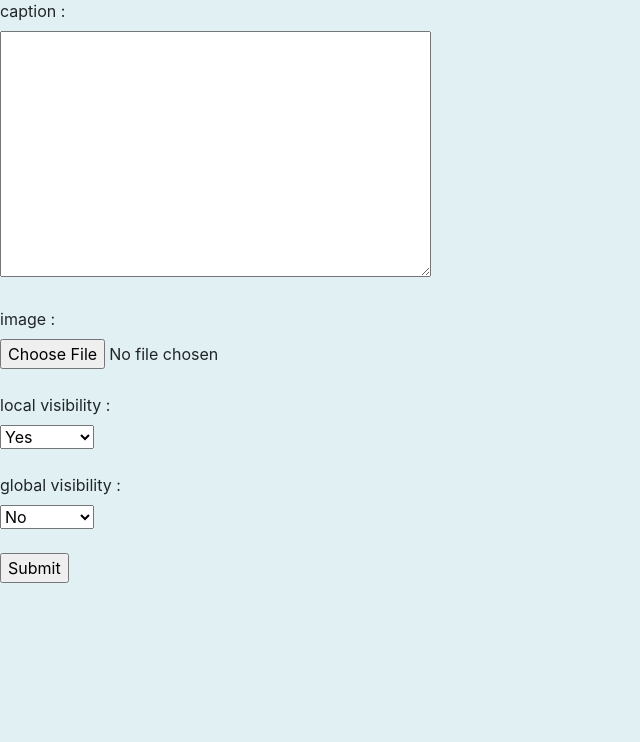
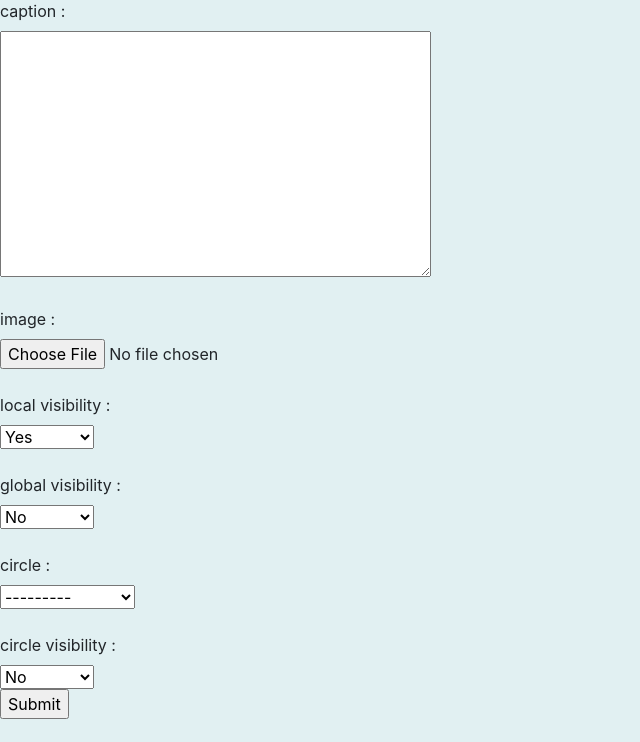
Before and after one commit to dhanomatic/heythere.com, a Django app: page /create-post/2 in a window 1280 px wide. Shown: the part 58-800 px from the top of the page, without its empty margins (0-640 px from the left). Run offline with Django 4.2, Linux system fonts and the light colour scheme; a user stored in the database is signed in; data comes from the database, SQL or seed files in the repository; both versions use the stored data as it was after the commit; parts of the project's set-up code (start-up, migrations or seed data) failed here and were passed over; some libraries are stand-ins or nearby versions.

Commit message:
Circle Model created, create circle url, view and template created, create circle post Url view and template created

```diff
--- a/heythere/basic/admin.py
+++ b/heythere/basic/admin.py
@@ -20,3 +20,4 @@ admin.site.register(UserRegister)
 admin.site.register(Post)
 admin.site.register(Like)
 admin.site.register(Comment)
+admin.site.register(Circle)
--- a/heythere/basic/forms.py
+++ b/heythere/basic/forms.py
@@ -2,6 +2,7 @@ from dataclasses import fields
 from logging import PlaceHolder
 from tkinter import Widget
 from turtle import width
+from urllib import request
 from django import forms
 from . models import *
 from django.contrib.auth.forms import UserCreationForm
@@ -46,3 +47,9 @@ class CommentForm(forms.ModelForm):
         super(CommentForm, self).__init__(*args, **kwargs)
         self.helper = FormHelper()
         self.helper.form_show_labels = False
+
+
+class CircleForm(forms.ModelForm):
+    class Meta:
+        model = Circle
+        fields = '__all__'
--- a/heythere/basic/models.py
+++ b/heythere/basic/models.py
@@ -1,10 +1,13 @@
+from contextlib import nullcontext
 from datetime import date
 from distutils.command.upload import upload
 from email.policy import default
 from enum import unique
+from msilib.schema import Property
 from pyexpat import model
 from tkinter import CASCADE
 from tkinter.tix import Tree
+from unittest.mock import PropertyMock
 from django.db import models
 from django.contrib.auth.models import User
 from django.forms import BooleanField
@@ -47,6 +50,36 @@ class UserRegister(models.Model):
     def __str__(self):
         return self.username
 
+    @property
+    def imageURL(self):
+        try:
+            url = self.image.url
+
+        except:
+            url = ''
+        return url
+
+
+class Circle(models.Model):
+    name = models.CharField(max_length=100, null=True, blank=True)
+    discription = models.CharField(max_length=1000, null=True, blank=True)
+    circle_creator = models.ForeignKey(UserRegister, on_delete=models.DO_NOTHING, related_name='circle_creator', null=True, blank=True)
+    image = models.ImageField(null=True, blank=True)
+    date_create = models.DateTimeField(auto_now_add=True)
+
+    def __str__(self):
+        return self.name
+
+    @property
+    def imageURL(self):
+        try:
+            url = self.image.url
+
+        except:
+            url = ''
+        return url
+
+
 class Post(models.Model):
     creator = models.ForeignKey(UserRegister, on_delete=models.CASCADE, null=True, related_name='creator')
     caption = models.TextField(max_length=500, null=True, blank=True)
@@ -57,12 +90,22 @@ class Post(models.Model):
     date_update = models.DateTimeField(auto_now=True, null=True)
     likes = models.ManyToManyField(User, related_name='liked', null=True, blank=True)
     commets = models.ManyToManyField(User, related_name='commented', null=True, blank=True)
+    circle = models.ForeignKey(Circle, on_delete=models.CASCADE, related_name='circle', null=True, blank=True)
+    circle_visibility = models.BooleanField(default=False, null=True, blank=True)
 
     class Meta:
         ordering = ['-date_create']
 
     # def __str__(self):
     #     return self.creator.username
+    @property
+    def imageURL(self):
+        try:
+            url = self.image.url
+
+        except:
+            url = ''
+        return url
 
     @property
     def total_like(self):
@@ -111,3 +154,10 @@ class Comment(models.Model):
         if self.parent is None:
             return True
         return False
+
+
+
+
+# class CirclePost(models.Model):
+#     circle_name = models.ForeignKey(Circle, on_delete=models.CASCADE, related_name='circle_name')
+#     creator = models.ForeignKey(UserRegister, on_delete=models.DO_NOTHING, related_name='creator', null=True, blank=True)
--- a/heythere/basic/templates/home/createpost.html
+++ b/heythere/basic/templates/home/createpost.html
@@ -17,6 +17,11 @@
     <label for="">global visibility :</label>
     <div class="">{{form.global_visibility}}</div>
     <br>
+    <label for="">circle :</label>
+    <div class="">{{form.circle}}</div>
+    <br>
+    <label for="">circle visibility :</label>
+    <div class="">{{form.circle_visibility}}</div>
 
     <div class="d-none">{{form.creator}}</div>
     <div class="d-none">{{form.likes}}</div>
--- a/heythere/basic/templates/home/globalfeed.html
+++ b/heythere/basic/templates/home/globalfeed.html
@@ -6,7 +6,7 @@
 
     <div class=" global-feed">
         <!-- <h5 style="margin-left:70px">Local Feed</h5> -->
-        {% for i in localpost %}
+        {% for i in post %}
 
 
         <div class="card card-global">
--- a/heythere/basic/templates/profile/userprofile.html
+++ b/heythere/basic/templates/profile/userprofile.html
@@ -116,7 +116,7 @@
                     <div class="profile-image-div">
                         <div class="card" style="width: 18rem;">
                             <div class="image-cropper">
-                                <img src="{{request.user.userregister.image.url }}" class="card-img-top" alt="...">
+                                <img src="{{request.user.userregister.imageURL }}" class="card-img-top" alt="...">
                             </div>
                             <div class="card-body">
                             </div>
--- a/heythere/basic/urls.py
+++ b/heythere/basic/urls.py
@@ -1,4 +1,6 @@
+from turtle import circle
 from django.urls import path
+
 from . import views
 
 from django.conf.urls.static import static
@@ -22,6 +24,9 @@ urlpatterns = [
     path('userprofile/<str:username>', views.userProfile, name='userprofile'),
     path('updateprofile/<str:username>', views.updateprofile, name='updateprofile'),
     path('globalpage/', views.globalPostPage, name='globalpage'),
+    path('createcircle/', views.createCircle, name='createcircle'),
+    path('circle/<str:circle>', views.circle, name='circle'),
+    path('create-circle-post/<str:circle>', views.createCirclePost, name='create-circle-post'),
 ]
 
 urlpatterns += static(settings.MEDIA_URL, document_root = settings.MEDIA_ROOT)
--- a/heythere/basic/views.py
+++ b/heythere/basic/views.py
@@ -75,7 +75,7 @@ def logoutUser(request):
 def home(request):
     neighbourhood = request.user.userregister.neighbourhood
 
-    localpost = Post.objects.filter(creator__neighbourhood=neighbourhood, local_visibility=True)
+    localpost = Post.objects.filter(creator__neighbourhood=neighbourhood, local_visibility=True).exclude(circle_visibility=True)
 
     post = Post.objects.filter(global_visibility=True)
     user = UserRegister.objects.get(username=request.session['username'])
@@ -381,3 +381,42 @@ def globalPostPage(request):
         'post':post,
     }
     return render(request, 'global/globalpostpage.html', context)
+
+
+
+
+def createCircle(request):
+    if request.method=='POST':
+        form = CircleForm(request.POST, request.FILES)
+        if form.is_valid():
+            form.save()
+    else:
+        form = CircleForm(initial={'circle_creator':request.user.userregister})
+    context = {
+        'form':form,
+    }
+    return render(request, 'circle/createcircle.html', context)
+
+
+def circle(request, circle):
+    circle = Circle.objects.get(name = circle)
+    post = Post.objects.filter(circle=circle)
+    context = {
+        'circle':circle,
+        'post':post,
+    }
+    return render(request, 'circle/circle.html', context)
+
+
+def createCirclePost(request, circle):
+    circle_name = Circle.objects.get(name=circle)
+    if request.method=='POST':
+        form = PostForm(request.POST, request.FILES)
+        if form.is_valid():
+            form.save()
+    else:
+        form = PostForm(initial={'circle':circle_name, 'creator':request.user.userregister, 'circle_visibility':True})
+    context = {
+        'form':form,
+    }
+    return render(request, 'circle/createcircle.html', context)
```
Also changed, not shown: heythere/basic/templates/circle/circle.html (added, +27 -0 lines), heythere/basic/templates/circle/createcircle.html (added, +14 -0 lines), heythere/basic/migrations/0051_circle.py (added), heythere/basic/migrations/0052_post_circle.py (added), heythere/basic/migrations/0053_post_circle_visibility.py (added), heythere/basic/migrations/0054_remove_post_circle_visibility_alter_post_circle.py (added), heythere/basic/migrations/0055_alter_post_circle.py (added), heythere/basic/migrations/0056_alter_post_circle.py (added), heythere/basic/migrations/0057_post_circle_visibility_alter_post_circle.py (added), heythere/db.sqlite3, heythere/static/images/Wallpaper_15.jpg (added), heythere/static/images/logo.png (added).
